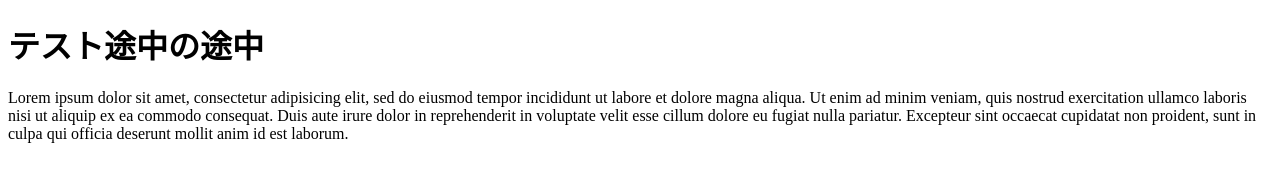
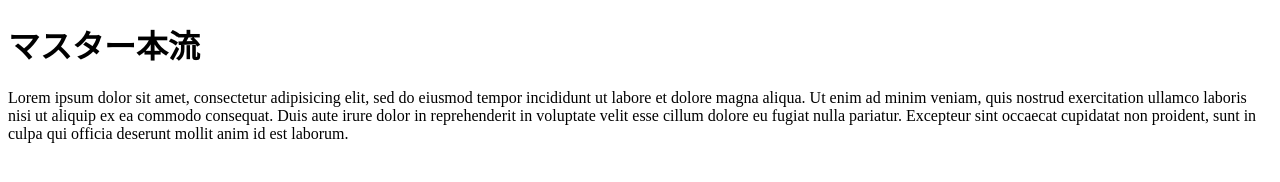
Before and after one commit to arihito/test04, a plain HTML site: page index.html in a window 1280 px wide. Drawn offline with Linux system fonts and the light colour scheme.

Commit message:
マスター変更　h1修正

```diff
--- a/index.html
+++ b/index.html
@@ -5,7 +5,7 @@
 	<title>GitTest</title>
 </head>
 <body>
-	<h1>テスト途中の途中</h1>
+	<h1>マスター本流</h1>
 	<p>Lorem ipsum dolor sit amet, consectetur adipisicing elit, sed do eiusmod
 	tempor incididunt ut labore et dolore magna aliqua. Ut enim ad minim veniam,
 	quis nostrud exercitation ullamco laboris nisi ut aliquip ex ea commodo
```
